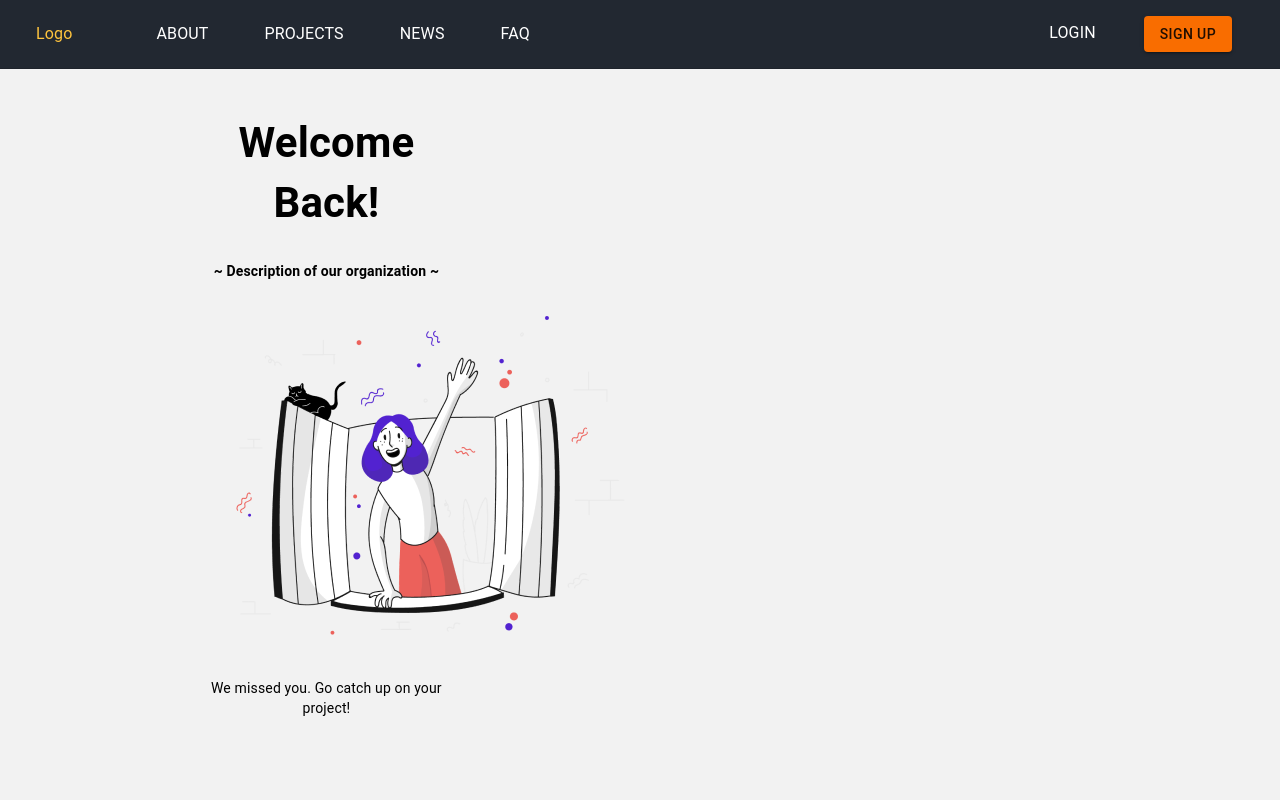
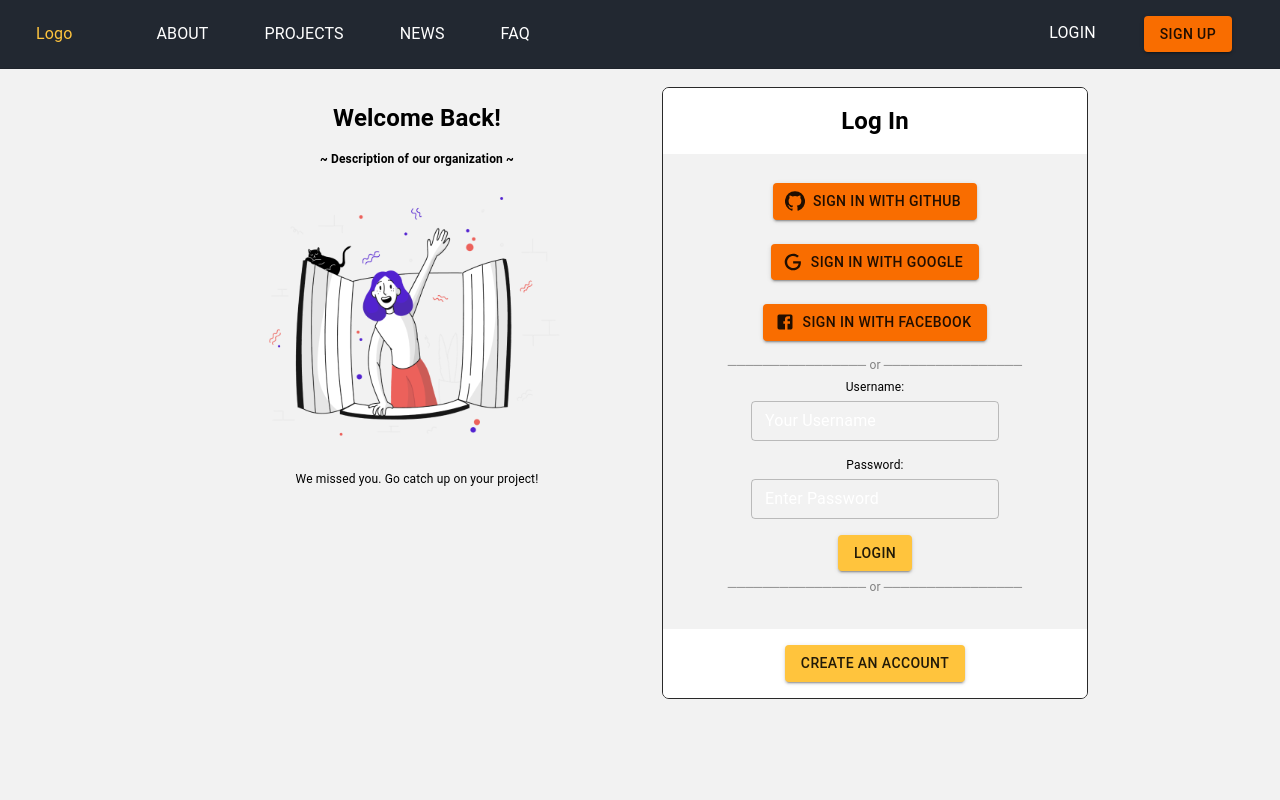
Before and after one commit to CodeAgainstRacism/codeagainstracism.org, a React (Create React App) app in the folder frontend/: page /login in a window 1280 px wide. Shown: the top 800 px of the page. Built offline with nearby package versions, Linux system fonts and the light colour scheme.

Commit message:
changed the sizes of containers, font size, and resized the images in Sign Up and Login

```diff
--- a/frontend/src/pages/LogIn.jsx
+++ b/frontend/src/pages/LogIn.jsx
@@ -30,7 +30,7 @@ export default function LogIn(props) {
     <div>
          <form className="container">
            <div className = "textContainer">
-             <h1 className="website-name">Welcome Back! </h1>
+             <h1>Welcome Back! </h1>
                <div className="description">
                    <h4>~ Description of our organization ~</h4>
                      <img src = {process.env.PUBLIC_URL + './Hand waving.png'} alt = "hand"/>
@@ -72,11 +72,11 @@ export default function LogIn(props) {
               </div>
              <label style={{ color: 'gray' }}>──────────────── or ────────────────</label>
              <div>
-             <label htmlFor="email">Username</label>
+             <label htmlFor="email">Username:</label>
              <TextField id = "outlined-basic" label = "Your Username" variant = "outlined" size = "small"/>
            </div>
            <div>
-             <label htmlFor="password">Password</label>
+             <label htmlFor="password">Password:</label>
              <TextField id = "outlined-basic" label = "Enter Password" variant = "outlined" size = "small"/>
           </div>
             <div>
--- a/frontend/src/pages/SignUp.jsx
+++ b/frontend/src/pages/SignUp.jsx
@@ -3,30 +3,38 @@ import {Button} from "@material-ui/core";
 import {TextField} from "@material-ui/core";
 import { withStyles } from '@material-ui/core/styles';
 
+/*1366 x 768 */
+
 const StyledField = withStyles({
   root: {
-    width: '400px',
+    width: '300px',
   },
 })(TextField);
+
+
+
+
 
 export default function SignUp() {
 
     return (
       <div className="container">
       <div className = "textContainer">
-       <h1 className="website-name">Create Your Team</h1>
+       <h1>Create Your Team</h1>
                 <div className="description">
                     <h4>~ Description of our organization ~</h4>
                     <img src = {process.env.PUBLIC_URL + './login_signup 1.png'} alt = "hand"/>
+
                     <p>Lorem ipsum dolor sit amet, consectetur adipisicing elit. Quam, tempora
                         eligendi! Nisi provident quidem ex. Eligendi blanditiis consequatur reiciendis ullam
                         autem ducimus in nulla modi, tenetur doloremque nemo voluptas delectus. Lorem ipsum dolor sit
                         amet consectetur adipisicing elit. Culpa provident incidunt quia.
                         Eligendi incidunt possimus, cum omnis facere voluptatibus atque! Autem maxime sequi numquam quod quibusdam ratione quasi, nesciunt consequuntur?</p>
+
                 </div>
       </div>
       <div className = "signContainer">
-          <form className="auth-form-container">
+
             <div>
               <h1 className = "Header">Sign Up</h1>
               <div className = "Body">
@@ -52,6 +60,7 @@ export default function SignUp() {
                     <TextField id = "outlined-basic" label = "password" variant = "outlined" size = "small"/>
                   </div>
                   <div>
+                    <label>----</label>
                     <TextField id = "outlined-basic" label = "reenter password" variant = "outlined" size = "small"/>
                   </div>
                   <div>
@@ -63,7 +72,7 @@ export default function SignUp() {
                   <Button color ="primary" variant = "contained">Submit</Button>
                 </div>
               </div>
-            </form>
+
         </div>
       </div>
     );
--- a/frontend/src/styles/components/SignLogNewForms.scss
+++ b/frontend/src/styles/components/SignLogNewForms.scss
@@ -1,8 +1,10 @@
 .signContainer{
     position: relative;
-    max-width: 100%;
-    display: inline-block;
+    max-width: 450px;
     border: 1px solid #292929;
+    font-size: 12px;
+    font-family: "Roboto", "Helvetica", "Arial", sans-serif;
+    align-items: center;
     box-sizing: border-box;
     border-radius: 7px;
     margin-top: 2%;
@@ -13,9 +15,13 @@
 
 .textContainer{
     position: relative;
-    width: 30%;
+    box-sizing: border-box;
+    font-size: 12px;
+    font-family: "Roboto", "Helvetica", "Arial", sans-serif;
+    width: 450px;
     float:left;
     padding: 1rem 0;
+    margin-right: 20px;
 }
 
 .Header{
@@ -39,14 +45,13 @@
 }
 
 .Body{
-    margin-top: 5%;
-    width: 621.12px;
-    min-width: 30%;
+    margin-top: 1px;
+    width: 100%;
     overflow: auto;
     padding: 20px;
 }
 
-/*This was used only in new project form along with signContainer above*/
+/*This was used only in new project form*/
 .labelCon{
     width: 30%;
     float: left;
--- a/frontend/src/styles/components/_container.scss
+++ b/frontend/src/styles/components/_container.scss
@@ -1,5 +1,5 @@
 .container {
-  height: 1080px;
+  height:768px;
   margin: 0 auto;
   text-align: center;
   background: #f2f2f2;
--- a/frontend/src/styles/styles.scss
+++ b/frontend/src/styles/styles.scss
@@ -1,9 +1,9 @@
-@import "./base/settings";
-@import "./base/base";
-@import "./components/container";
-@import "./components/navbar";
-@import "./components/buttons";
-@import "./components/landing";
-@import "./components/SignLogNewForms";
-@import "./components/vertNav";
-@import "./components/forms";
+@import './base/settings';
+@import './base/base';
+@import './components/container';
+@import './components/navbar';
+@import './components/buttons';
+@import './components/landing';
+@import './components/SignLogNewForms';
+@import './components/vertNav';
+@import './components/newForm';
```
Also changed, not shown: frontend/public/Hand waving.png, frontend/public/login_signup 1.png.
